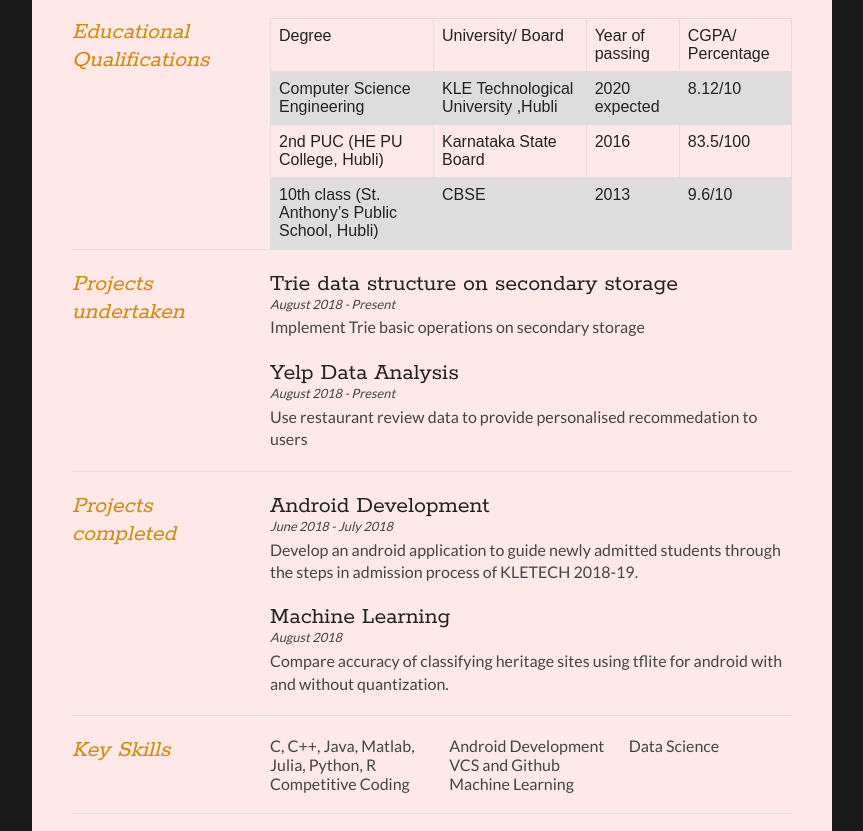
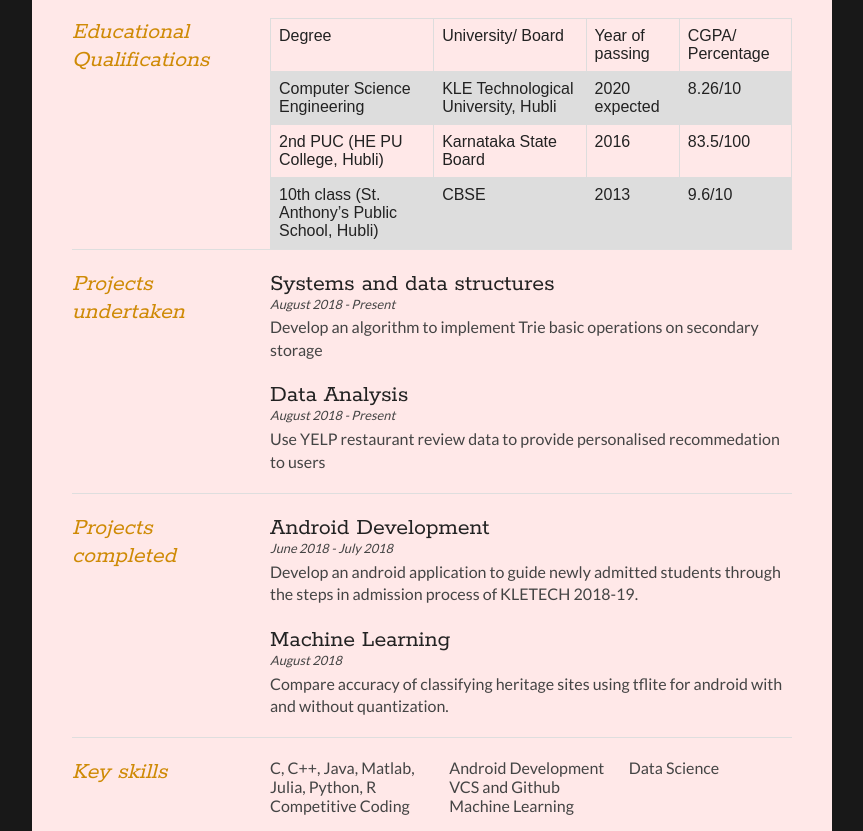
Before and after one commit to Shashank-Hiremath/Shashank-Hiremath.github.io, a plain HTML site: page index.html in a window 1280 px wide. Shown: the part 482-1313 px from the top of the page, without its empty margins (208-1071 px from the left). Drawn offline with Linux system fonts and the light colour scheme.

Commit message:
Made more changes

```diff
--- a/index.html
+++ b/index.html
@@ -95,9 +95,9 @@
 							  </tr>
 							  <tr>
 								<td>Computer Science  Engineering</td>
-								<td>KLE Technological University ,Hubli</td>
+								<td>KLE Technological University, Hubli</td>
 								<td>2020 expected</td>
-								<td>8.12/10</td>
+								<td>8.26/10</td>
 							  </tr>
 							  <tr>
 								<td>2nd PUC (HE PU College, Hubli)</td>
@@ -126,15 +126,15 @@
 
 				<div class="sectionContent">
 					<article>
-						<h2>Trie data structure on secondary storage</h2>
+						<h2>Systems and data structures</h2>
 						<p class="subDetails">August 2018 - Present</p>
-						<p>Implement Trie basic operations on secondary storage</p>
+						<p>Develop an algorithm to implement Trie basic operations on secondary storage</p>
 					</article>
 
 					<article>
-						<h2>Yelp Data Analysis</h2>
+						<h2>Data Analysis</h2>
 						<p class="subDetails">August 2018 - Present</p>
-						<p>Use restaurant review data to provide personalised recommedation to users</p>
+						<p>Use YELP restaurant review data to provide personalised recommedation to users</p>
 					</article>
 				</div>
 				<div class="clear"></div>
@@ -164,7 +164,7 @@
 
 		<section>
 			<div class="sectionTitle">
-				<h1>Key Skills</h1>
+				<h1>Key skills</h1>
 			</div>
 
 			<div class="sectionContent">
@@ -210,7 +210,7 @@
 				<div class="sectionContent">
 					<p>
 						<li>Julia Computing: Computational Machine Learning and Artificial intelligence.</li>
-						<li>Embeded Linux Programming and Application development on ARM Platform.</li>
+						<li>Embedded Linux Programming and Application development on ARM Platform.</li>
 						<li>Computer Vision and Graphics Winter Training at KLETECH.</li>
 						<li>Computer Vision and Graphics Summer Training at KLETECH.</li>
 						<li>System administration workshop.</li>
```
